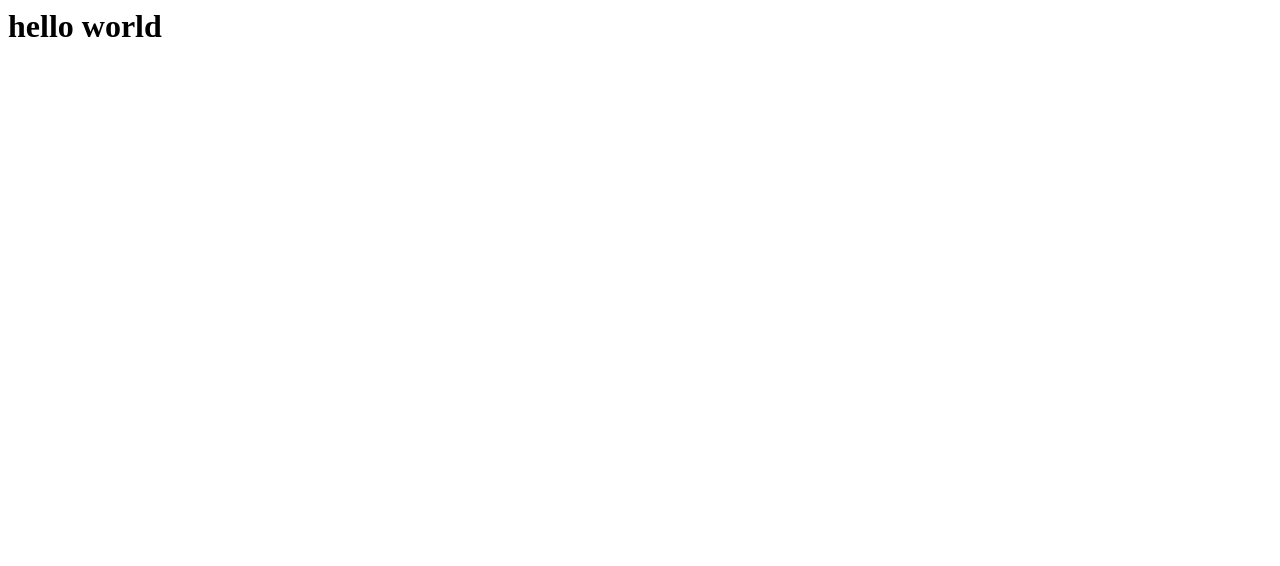
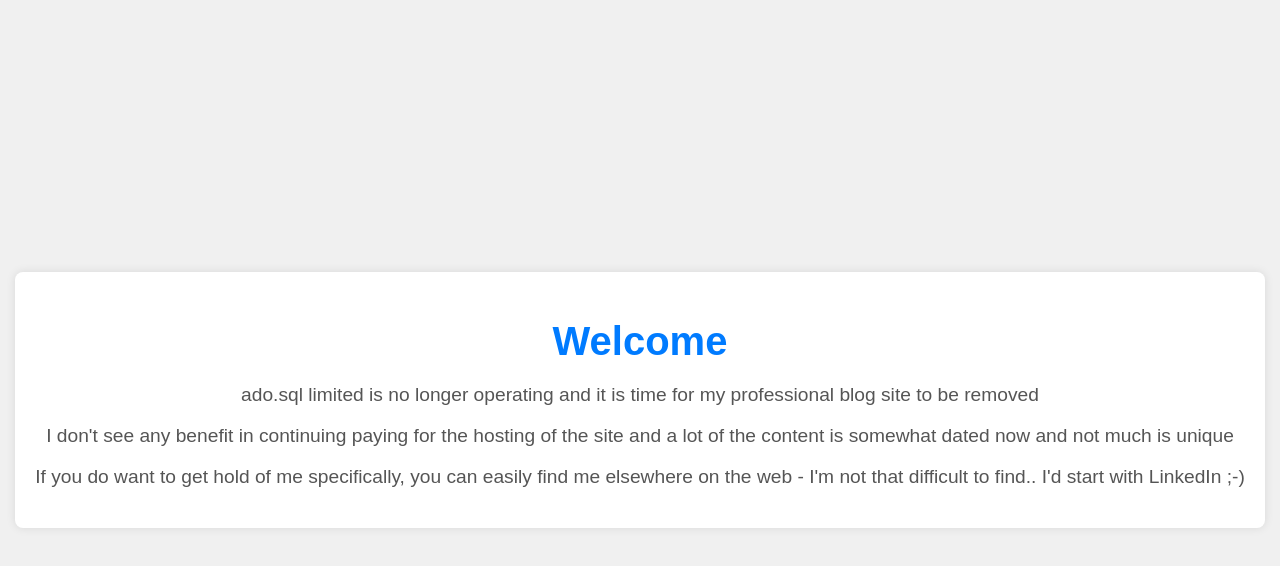
Before and after one commit to aolcot/adosql, a plain HTML site: page index.html in a window 1280 px wide. Drawn offline with Linux system fonts and the light colour scheme.

Commit message:
updated index

```diff
--- a/index.html
+++ b/index.html
@@ -1,3 +1,44 @@
-<html>
-<h1>hello world</h1>
+<!DOCTYPE html>
+<html lang="en">
+<head>
+    <meta charset="UTF-8">
+    <meta name="viewport" content="width=device-width, initial-scale=1.0">
+    <title>Landing Page</title>
+    <style>
+        body {
+            display: flex;
+            justify-content: center;
+            align-items: center;
+            height: 100vh;
+            margin: 0;
+            font-family: Arial, sans-serif;
+            background-color: #f0f0f0;
+            color: #333;
+        }
+        .container {
+            text-align: center;
+            padding: 20px;
+            background-color: #fff;
+            border-radius: 8px;
+            box-shadow: 0 0 10px rgba(0, 0, 0, 0.1);
+        }
+        h1 {
+            margin-bottom: 20px;
+            font-size: 2.5em;
+            color: #007BFF;
+        }
+        p {
+            font-size: 1.2em;
+            color: #555;
+        }
+    </style>
+</head>
+<body>
+    <div class="container">
+        <h1>Welcome</h1>
+        <p>ado.sql limited is no longer operating and it is time for my professional blog site to be removed</p>
+	<p>I don't see any benefit in continuing paying for the hosting of the site and a lot of the content is somewhat dated now and not much is unique</p>
+<p>If you do want to get hold of me specifically, you can easily find me elsewhere on the web - I'm not that difficult to find.. I'd start with LinkedIn ;-)</p>
+    </div>
+</body>
 </html>
```
